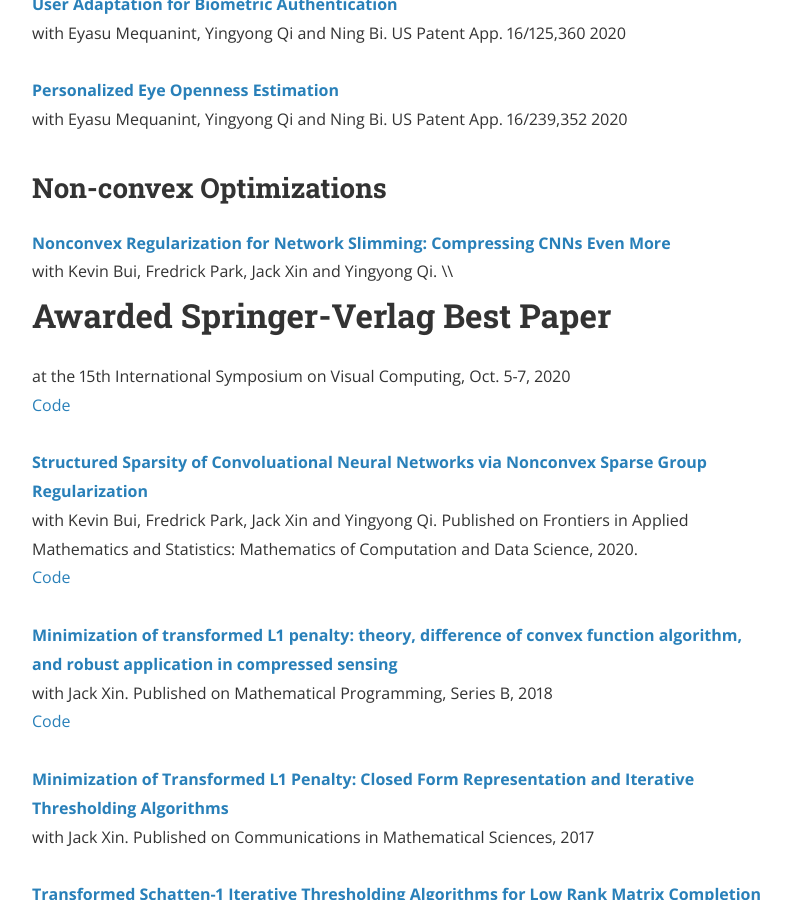
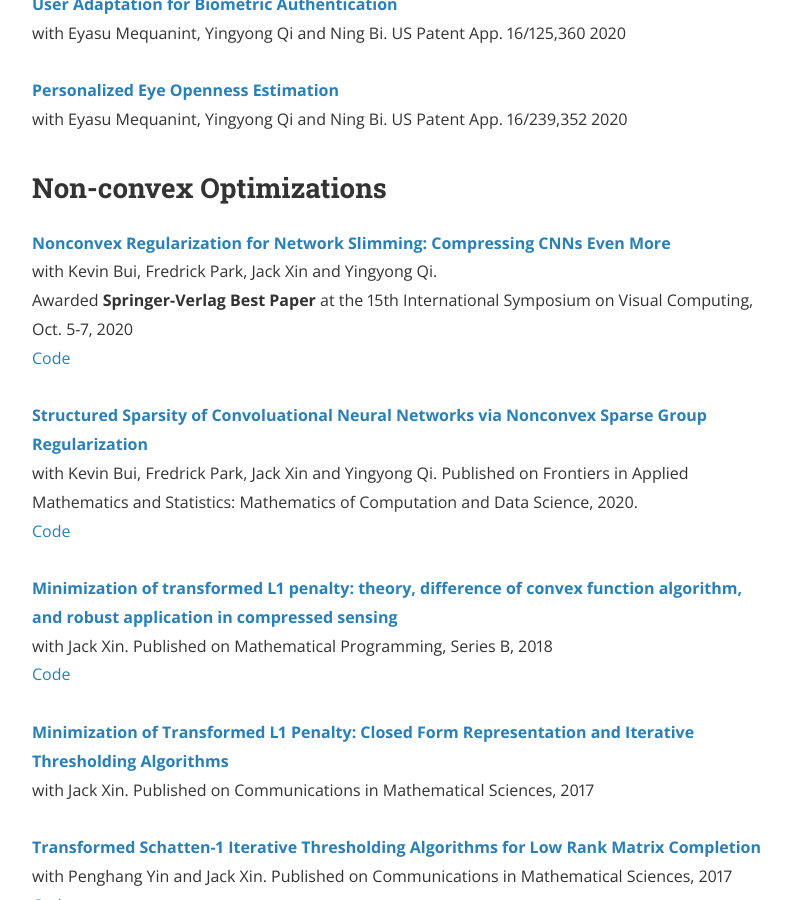
Before and after one commit to zsivine/zsivine.github.io, a Jekyll site: the page built from research.html, in a window 1280 px wide and 900 px high, scrolled down 2233 px. Shown: the whole window, without its empty margins (240-1031 px from the left). Built offline with Jekyll 4.4.1, drawn with Linux system fonts in a browser that asks for light colours; nearby versions of some CDN libraries; comment, search, counter and statistics services are not loaded; a style sheet for code colours, icons or effects is not loaded.

Commit message:
highlight best paper

```diff
--- a/research.html
+++ b/research.html
@@ -129,8 +129,8 @@ permalink: /research/
 <h2>Non-convex Optimizations</h2>
 <strong><a href="https://www.math.uci.edu/~jxin/SlimMore2020.pdf">
     Nonconvex Regularization for Network Slimming: Compressing CNNs Even More</a></strong>
-<br>with Kevin Bui, Fredrick Park, Jack Xin and Yingyong Qi. \\
-    <h1>Awarded Springer-Verlag Best Paper </h1>
+<br>with Kevin Bui, Fredrick Park, Jack Xin and Yingyong Qi. <br>
+    Awarded <b class="term">Springer-Verlag Best Paper</b>
     at the 15th International Symposium on Visual Computing, Oct. 5-7, 2020<br>
 <a href="https://github.com/kbui1993/NonconvexNetworkSlimming">Code</a><br>
 
```
